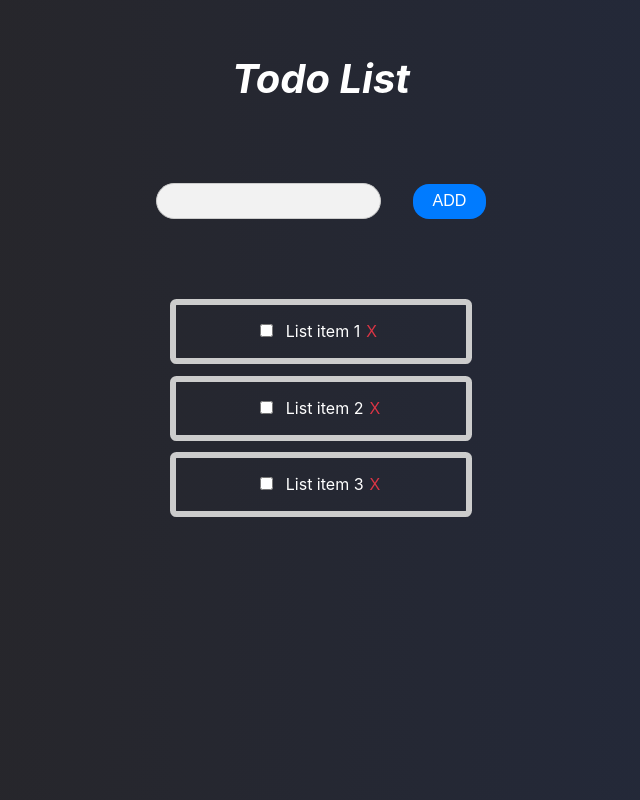
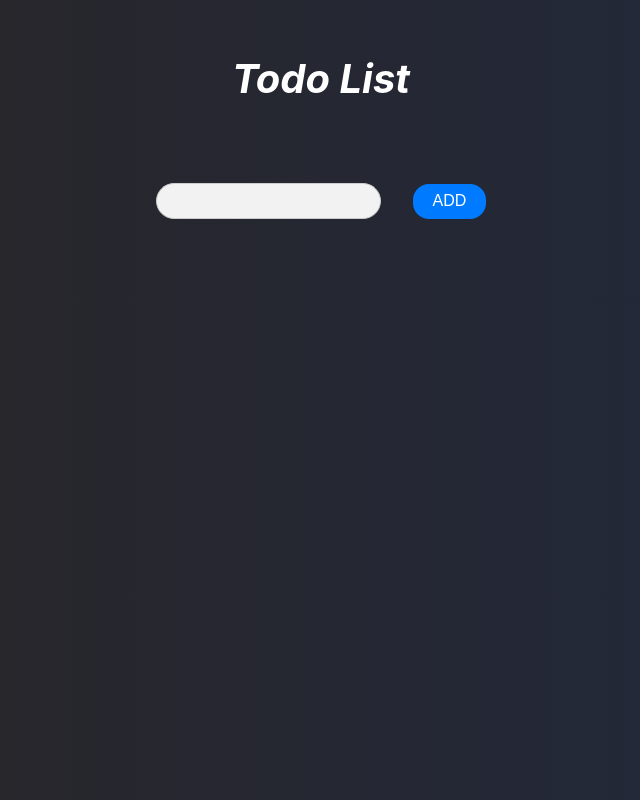
Before and after one commit to nikoladomazetovikj/todo, a React (Create React App) app: page / in a window 1280 px wide. Shown: the whole page, without its empty margins (319-959 px from the left). Built offline with nearby package versions, Linux system fonts and the light colour scheme.

Commit message:
feat: list items

```diff
--- a/src/components/MyList.js
+++ b/src/components/MyList.js
@@ -1,23 +1,16 @@
 import '../styles/ListItems.css';
 
-function MyList() {
+function MyList({items}) {
+    console.log(items)
     return (
         <ul className="notebook-list">
-            <li>
-                <input type="checkbox" id="item1"/>
-                <label htmlFor="item1">List item 1</label>
-                <button className="delete-button">X</button>
-            </li>
-            <li>
-                <input type="checkbox" id="item2"/>
-                <label htmlFor="item2">List item 2</label>
-                <button className="delete-button">X</button>
-            </li>
-            <li>
-                <input type="checkbox" id="item3"/>
-                <label htmlFor="item3">List item 3</label>
-                <button className="delete-button">X</button>
-            </li>
+            {items.map((item) => (
+                <li key={item.id}>
+                    <input type="checkbox" id={item.id} />
+                    <label htmlFor={item.id}>{item.item}</label>
+                    <button className="delete-button">X</button>
+                </li>
+            ))}
         </ul>
 
     );
```
